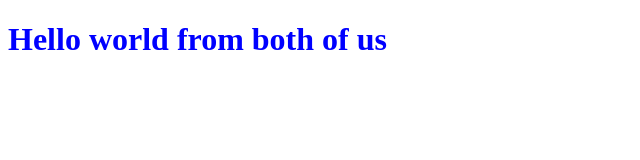
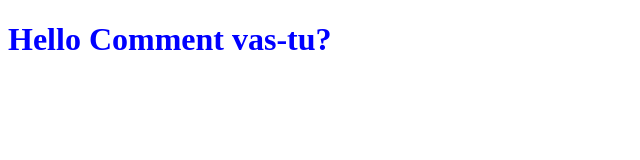
Before and after one commit to pierrecollinet/github-flow-2, a plain HTML site: page index.html in a window 1280 px wide. Shown: the whole page, without its empty margins (0-640 px from the left). Drawn offline with Linux system fonts and the light colour scheme.

Commit message:
change title

```diff
--- a/index.html
+++ b/index.html
@@ -8,6 +8,6 @@
     </style>
   </head>
   <body>
-    <h1>Hello world from both of us</h1>
+    <h1>Hello Comment vas-tu?</h1>
   </body>
 </html>
```
